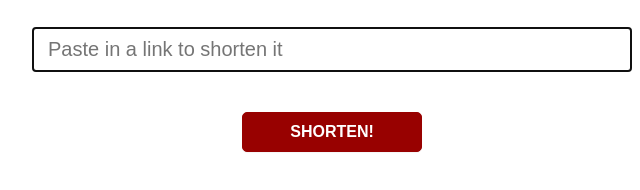
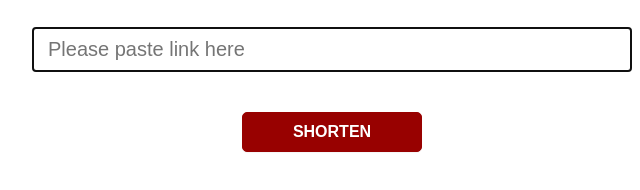
Before and after one commit to aman-S25/url-shortner, a website: page src/public/index.html in a window 1280 px wide. Shown: the part 174-364 px from the top of the page, 308-948 px from the left. Drawn offline with Linux system fonts and the light colour scheme.

Commit message:
new Changes

```diff
--- a/package.json
+++ b/package.json
@@ -33,5 +33,8 @@
     "mongoose": "^7.3.1",
     "mongosh": "^1.10.1",
     "nanoid": "^2.1.11"
+  },
+  "engines": {
+    "node": "18.16.0"
   }
 }
--- a/src/public/index.html
+++ b/src/public/index.html
@@ -12,9 +12,9 @@
     <section class="form-section">
       <h1 class="page-title">URL Shortener</h1>
       <form class="url-form">
-        <input class="url-input" type="url" placeholder="Paste in a link to shorten it"
+        <input class="url-input" type="url" placeholder="Please paste link here"
         required name="url" autofocus>
-        <button type="submit" class="submit-button">Shorten!</button>
+        <button type="submit" class="submit-button">Shorten</button>
       </form>
     </section>
     <section class="result-section"></section>
--- a/src/public/style.css
+++ b/src/public/style.css
@@ -26,6 +26,7 @@ html {
   --blue: #46ACCA;
   --brown: #D49667;
   --red: #980100;
+  /* --black: #000000 */
 }
 
 
@@ -46,6 +47,7 @@ body {
   flex-direction: column;
   justify-content: center;
   align-items: center;
+  /* color: bl; */
 }
 
 .form-section {
@@ -84,6 +86,7 @@ body {
   border: 1px solid var(--red);
   background-color: var(--red);
   color: white;
+  /* color: #46ACCA; */
   box-shadow: 0 1px 1px rgba(0,0,0,.04);
   border-radius: 5px;
   text-transform: uppercase;
--- a/src/server.js
+++ b/src/server.js
@@ -103,7 +103,7 @@ app.get('/:short_id', (req, res) => {
 
 
 
-app.set('port', process.env.PORT || 4100);
+app.set('port', process.env.PORT || 5000);
 const server = app.listen(app.get('port'), () => {
   console.log(`Express running → PORT ${server.address().port}`);
 });
```
Also changed, not shown: README.md.
